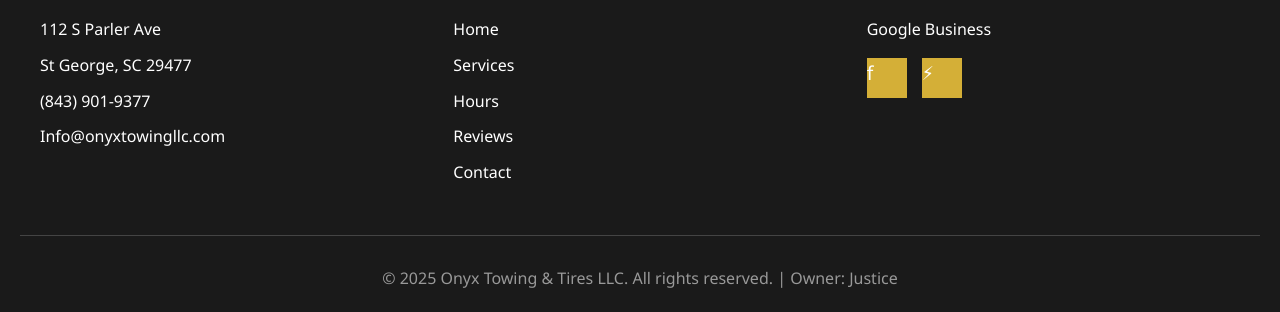
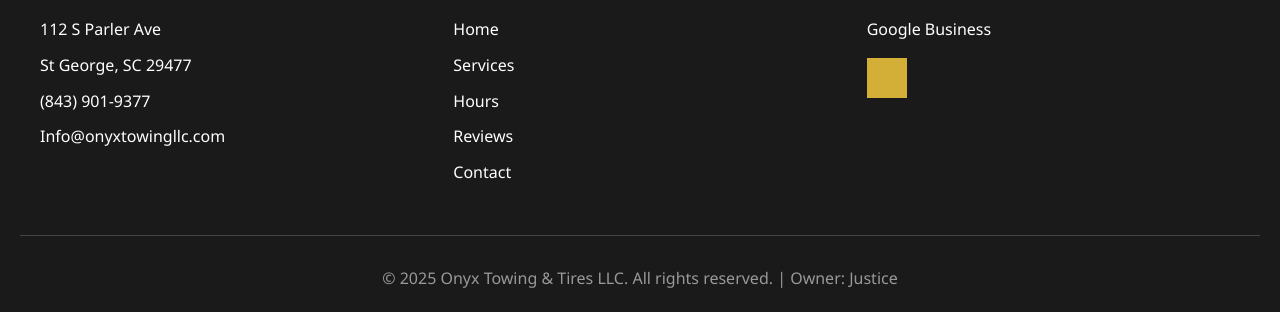
Before and after one commit to JamesBrownR/Onyx-Towing-Tires, a plain HTML site: page index.html in a window 1280 px wide. Shown: the part 3883-4195 px from the top of the page. Drawn offline with Linux system fonts and the light colour scheme.

Commit message:
Update index.html

```diff
--- a/index.html
+++ b/index.html
@@ -700,8 +700,7 @@
                 <h3>Connect With Us</h3>
                 <a href="https://www.google.com/maps/place/Onyx+Towing+%26+Tires+Llc/@33.181916,-80.5800823,17z" target="_blank">Google Business</a>
                 <div class="social-links">
-                    <a href="https://www.facebook.com/profile.php/?id=100083381910465" target="_blank" class="social-icon">f</a>
-                    <a href="https://github.com/JamesBrownR/Onyx-Towing-Tires" target="_blank" class="social-icon">⚡</a>
+                    <a href="https://www.facebook.com/profile.php/?id=100083381910465" target="_blank" class="social-icon"></a>
                 </div>
             </div>
         </div>
```
